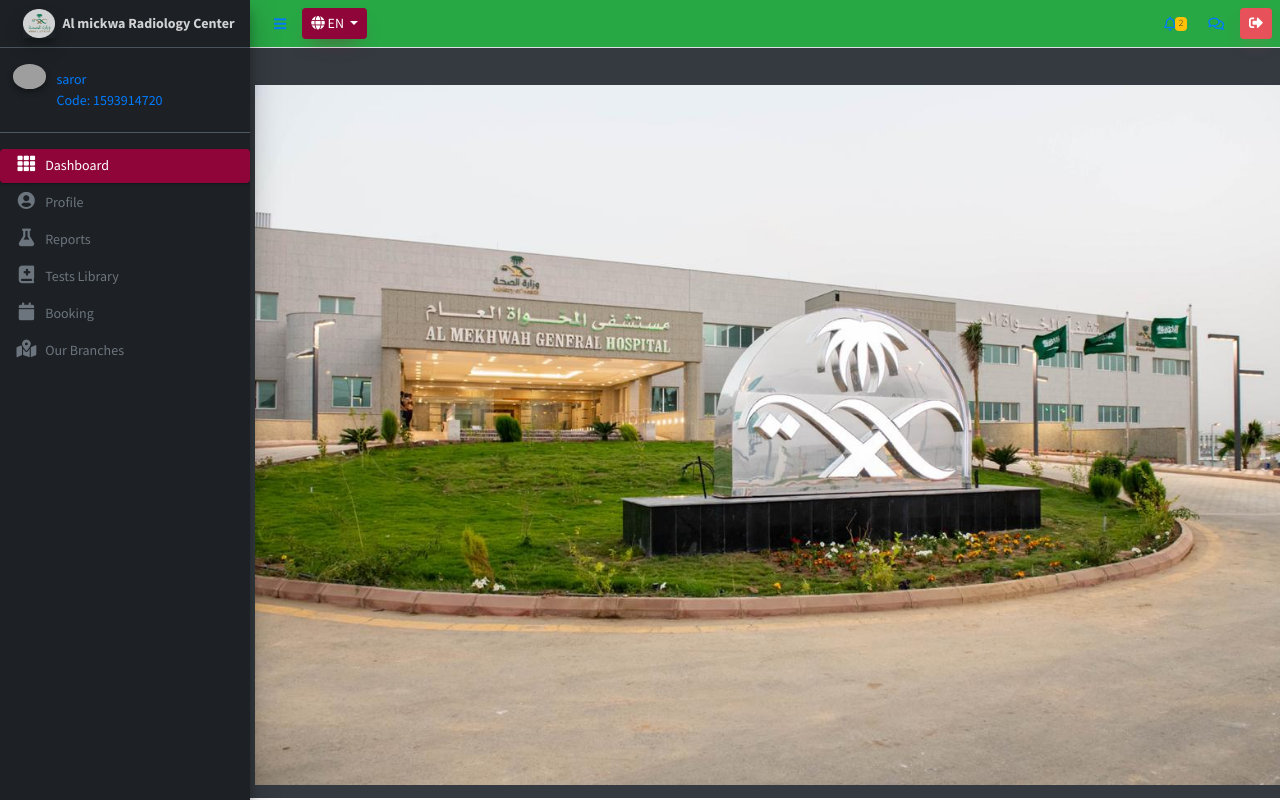
After one commit to sarorsaad/srcEXtemplates, a Django app: template doctor/templates/doctor_base.html in a window 1280 px wide. The commit adds this page. Run offline with Django 3.2, Linux system fonts and the light colour scheme; the template is opened without the code that fills it, so the values that code supplies are empty; some libraries are stand-ins or nearby versions; some web fonts are replaced; grey boxes are pictures that could not be loaded.

Commit message:
Initial commit3

```diff
--- a/doctor/templates/doctor/doctor_dashboard.html
+++ b/doctor/templates/doctor/doctor_dashboard.html
@@ -1,4 +1,4 @@
-{% extends 'layouts/dashboard_users.html' %}
+{% extends 'doctor_base.html' %}
 
 
 {% block content %}
--- /dev/null
+++ b/doctor/templates/doctor_base.html
@@ -0,0 +1,95 @@
+{% extends 'layouts/dashboard_users.html' %}
+
+{% load static %}
+
+
+{% block sidebar %}
+
+
+
+  <!-- Sidebar user panel (optional) -->
+  <div class="user-panel mt-3 pb-3 mb-3 d-flex">
+    <div class="image">
+      <img src="./Extreme Radiology _ Dashboard_files/user2-160x160.jpg" class="img-circle elevation-2" alt="User Image">
+    </div>
+    <div class="info">
+      <a href="https://radiology.extremelab.tech/patient#" class="d-block">
+
+          saror<br>
+          Code: 1593914720
+                    </a>
+    </div>
+  </div>
+  <!-- Sidebar Menu -->
+  <!-- Admin sidebar -->
+            <nav class="mt-2">
+<ul class="nav nav-pills nav-sidebar flex-column" data-widget="treeview" role="menu" data-accordion="false">
+<li class="nav-item">
+  <a href="{% url 'doctor:doctor_dashboard' %}" class="nav-link active" id="dashboard">
+      <i class="nav-icon fas fa-th"></i>
+      <p>
+          Dashboard
+      </p>
+  </a>
+</li>
+
+<li class="nav-item">
+  <a href="https://radiology.extremelab.tech/patient/profile" class="nav-link" id="profile">
+    <i class="nav-icon fas fa-user-circle"></i>
+    <p>
+      Profile
+    </p>
+  </a>
+</li>
+
+<li class="nav-item">
+  <a href="https://radiology.extremelab.tech/patient/groups" class="nav-link" id="groups">
+    <i class="nav-icon fas fa-flask"></i>
+    <p>
+      Reports
+    </p>
+  </a>
+</li>
+
+<li class="nav-item">
+  <a href="https://radiology.extremelab.tech/patient/tests_library" class="nav-link" id="tests_library">
+    <i class="fas fa-book-medical nav-icon"></i>
+    <p>
+      Tests Library
+    </p>
+  </a>
+</li>
+
+<li class="nav-item">
+  <a href="https://radiology.extremelab.tech/patient/bookings" class="nav-link" id="bookings">
+    <i class="nav-icon fas fa-calendar"></i>
+    <p>
+      Booking
+    </p>
+  </a>
+</li>
+
+<li class="nav-item">
+  <a href="https://radiology.extremelab.tech/patient/branches" class="nav-link" id="branches">
+    <i class="fas fa-map-marked-alt nav-icon"></i>
+    <p>
+      Our Branches
+    </p>
+  </a>
+</li>
+</ul>
+</nav>                <!-- \Patient sidebar -->
+<!-- /.sidebar-menu -->
+</div></div></div><div class="os-scrollbar os-scrollbar-horizontal os-scrollbar-unusable os-scrollbar-auto-hidden"><div class="os-scrollbar-track"><div class="os-scrollbar-handle" style="width: 100%; transform: translate(0px, 0px);"></div></div></div><div class="os-scrollbar os-scrollbar-vertical os-scrollbar-auto-hidden os-scrollbar-unusable"><div class="os-scrollbar-track"><div class="os-scrollbar-handle" style="height: 100%; transform: translate(0px, 0px);"></div></div></div><div class="os-scrollbar-corner"></div></div>
+</aside>
+
+
+
+{% endblock sidebar %}
+
+
+
+
+{% block content %}
+
+{% endblock content %}
--- a/templates/layouts/dashboard_users.html
+++ b/templates/layouts/dashboard_users.html
@@ -31,19 +31,28 @@ data-foxclocks-statusbar-priority="normal" style="height: auto;">
 <link rel="stylesheet" href="{% static 'css/sweetalert.css' %}">
 
 </head>
-<body class="sidebar-mini layout-fixed text-sm" data-new-gr-c-s-check-loaded="14.1027.0" data-gr-ext-installed="" style="height: auto;">
+<body class="sidebar-mini layout-fixed text-sm"
+data-new-gr-c-s-check-loaded="14.1027.0"
+data-gr-ext-installed="" style="height: auto;">
+
+
 
   <div class="wrapper">
 
     <!-- Navbar -->
-    <nav class="main-header navbar navbar-expand navbar-dark">
+    <nav class="main-header navbar navbar-expand navbar-green">
     <!-- Left navbar links -->
     <ul class="navbar-nav">
       <li class="nav-item">
-        <a class="nav-link" data-widget="pushmenu" href="https://radiology.extremelab.tech/patient#" role="button"><i class="fas fa-bars"></i></a>
+        <a class="nav-link" data-widget="pushmenu"
+        href="https://radiology.extremelab.tech/admin#"
+        role="button"><i class="fas fa-bars"></i></a>
       </li>
       <li class="nav-item dropdown text-uppercase">
-        <button class="btn btn-primary btn-sm dropdown-toggle text-uppercase" type="button" id="dropdownMenuButton" data-toggle="dropdown" aria-haspopup="true" aria-expanded="false">
+        <button class="btn btn-primary btn-sm dropdown-toggle text-uppercase"
+				type="button" id="dropdownMenuButton"
+				data-toggle="dropdown" aria-haspopup="true"
+				aria-expanded="false">
           <i class="fas fa-globe"></i>  en
         </button>
         <div class="dropdown-menu" aria-labelledby="dropdownMenuButton" style="min-width: 0px">
@@ -60,15 +69,54 @@ data-foxclocks-statusbar-priority="normal" style="height: auto;">
     <!-- Right navbar links -->
     <ul class="navbar-nav ml-auto">
 
+            <!-- bookings notification -->
+      <li class="nav-item dropdown bookings_notification">
+        <a class="nav-link" data-toggle="dropdown"
+        href="https://radiology.extremelab.tech/admin#">
+          <i class="far fa-bell"></i>
+          <span class="badge badge-warning navbar-badge bookings_count">2</span>
+        </a>
+        <div class="dropdown-menu dropdown-menu-lg dropdown-menu-right">
+          <span class="dropdown-item dropdown-header"><span class="bookings_count">2</span> New bookings</span>
+          <div class="dropdown-divider"></div>
+          <div class="list_bookings"><a href="https://radiology.extremelab.tech/admin/bookings/107" class="dropdown-item">
+                  <i class="fas fa-calendar mr-2"></i>kumar k
+                  <span class="float-right text-muted text-sm">5 days ago</span>
+                </a><a href="https://radiology.extremelab.tech/admin/bookings/106" class="dropdown-item">
+                  <i class="fas fa-calendar mr-2"></i>kumar k
+                  <span class="float-right text-muted text-sm">1 week ago</span>
+                </a></div>
+        </div>
+      </li>
+      <!-- \bookings notification -->
 
+            <!--  messages notifications -->
+        <li class="nav-item dropdown show messages_notification">
+          <a class="nav-link" data-toggle="dropdown" href="https://radiology.extremelab.tech/admin#" aria-expanded="true">
+            <i class="far fa-comments"></i>
+            <span class="badge badge-danger navbar-badge unread_messages_count"></span>
+          </a>
+          <div class="dropdown-menu dropdown-menu-lg dropdown-menu-right" style="left: inherit; right: 0px;">
+            <span class="dropdown-item dropdown-header"><span class="unread_messages_count"></span> New messages</span>
+            <div class="dropdown-divider"></div>
+            <div class="list_unread_messages"><p class="text-center">No new messages</p></div>
+          </div>
+        </li>
+      <!--  \messages notifications -->
 
       <!--  logout  -->
       <li class="nav-item">
-        <button type="button" class="btn btn-danger btn-sm" role="button" onclick="document.getElementById('sign_out').submit();">
+
+        <button type="button" class="btn btn-danger btn-sm"
+        role="button"
+        onclick="document.getElementById(&#39;sign_out&#39;).submit();">
           <i class="fas fa-sign-out-alt"></i>
         </button>
-        <form id="sign_out" method="POST" action="account:login_base" novalidate="novalidate">
-          {% csrf_token %}
+        <form id="sign_out" method="POST"
+        action="https://radiology.extremelab.tech/admin/logout"
+        novalidate="novalidate">
+          <input type="hidden" name="_token"
+          value="JT9VBE8hEf6Ev3ZSq1tff1FsQv3QZar3lAKD6jA1">
          </form>
       </li>
       <!--  \logout  -->
@@ -81,91 +129,21 @@ data-foxclocks-statusbar-priority="normal" style="height: auto;">
     <!-- Sidebar -->
 <aside class="main-sidebar sidebar-dark-primary elevation-4">
     <!-- Brand Logo -->
-      <a href="{% url 'doctor:' %}" class="brand-link">
-      <img src="{% static 'images/logo.png' %}" alt="AdminLTE Logo" class="brand-image elevation-3" style="opacity: .8">
+    <a href="https://radiology.extremelab.tech/admin#"
+    class="brand-link">
+      <img src="{% static 'images/logo.png' %}"
+       alt="AdminLTE Logo" class="brand-image elevation-3"
+       style="opacity: .8">
+
       <span class="brand-text font-weight-bold">
-      AL-mickwa Radiology Ceenter
-
+       Al mickwa Radiology Center
       </span>
     </a>
     <!-- \Brand Logo -->
+{% block sidebar %}
 
+{% endblock sidebar %}
 
-      <!-- Sidebar user panel (optional) -->
-        <div class="user-panel mt-3 pb-3 mb-3 d-flex">
-          <div class="image">
-            <img src="./Extreme Radiology _ Dashboard_files/user2-160x160.jpg" class="img-circle elevation-2" alt="User Image">
-          </div>
-          <div class="info">
-            <a href="https://radiology.extremelab.tech/patient#" class="d-block">
-
-                saror<br>
-                Code: 1593914720
-                          </a>
-          </div>
-        </div>
-        <!-- Sidebar Menu -->
-        <!-- Admin sidebar -->
-                  <nav class="mt-2">
-    <ul class="nav nav-pills nav-sidebar flex-column" data-widget="treeview" role="menu" data-accordion="false">
-      <li class="nav-item">
-        <a href="{% url 'doctor:doctor_dashboard' %}" class="nav-link active" id="dashboard">
-            <i class="nav-icon fas fa-th"></i>
-            <p>
-                Dashboard
-            </p>
-        </a>
-      </li>
-
-      <li class="nav-item">
-        <a href="https://radiology.extremelab.tech/patient/profile" class="nav-link" id="profile">
-          <i class="nav-icon fas fa-user-circle"></i>
-          <p>
-            Profile
-          </p>
-        </a>
-      </li>
-
-      <li class="nav-item">
-        <a href="https://radiology.extremelab.tech/patient/groups" class="nav-link" id="groups">
-          <i class="nav-icon fas fa-flask"></i>
-          <p>
-            Reports
-          </p>
-        </a>
-      </li>
-
-      <li class="nav-item">
-        <a href="https://radiology.extremelab.tech/patient/tests_library" class="nav-link" id="tests_library">
-          <i class="fas fa-book-medical nav-icon"></i>
-          <p>
-            Tests Library
-          </p>
-        </a>
-      </li>
-
-      <li class="nav-item">
-        <a href="https://radiology.extremelab.tech/patient/bookings" class="nav-link" id="bookings">
-          <i class="nav-icon fas fa-calendar"></i>
-          <p>
-            Booking
-          </p>
-        </a>
-      </li>
-
-      <li class="nav-item">
-        <a href="https://radiology.extremelab.tech/patient/branches" class="nav-link" id="branches">
-          <i class="fas fa-map-marked-alt nav-icon"></i>
-          <p>
-            Our Branches
-          </p>
-        </a>
-      </li>
-    </ul>
-  </nav>                <!-- \Patient sidebar -->
-      <!-- /.sidebar-menu -->
-    </div></div></div><div class="os-scrollbar os-scrollbar-horizontal os-scrollbar-unusable os-scrollbar-auto-hidden"><div class="os-scrollbar-track"><div class="os-scrollbar-handle" style="width: 100%; transform: translate(0px, 0px);"></div></div></div><div class="os-scrollbar os-scrollbar-vertical os-scrollbar-auto-hidden os-scrollbar-unusable"><div class="os-scrollbar-track"><div class="os-scrollbar-handle" style="height: 100%; transform: translate(0px, 0px);"></div></div></div><div class="os-scrollbar-corner"></div></div>
-</aside>
 
 {% block content %}
 
```
Also changed, not shown: admino/templates/admin_base.html (+2 -8 lines). Lines whose indentation alone changed are shown as unchanged.
